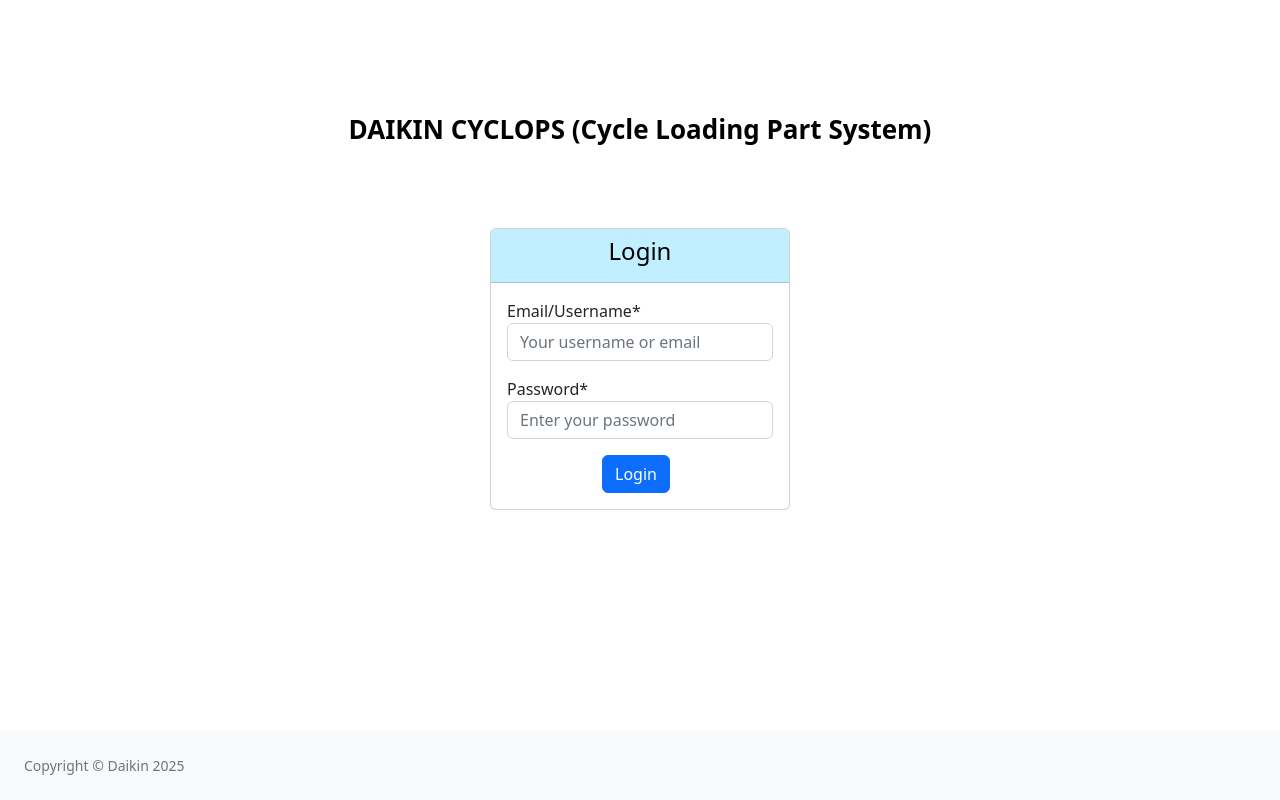
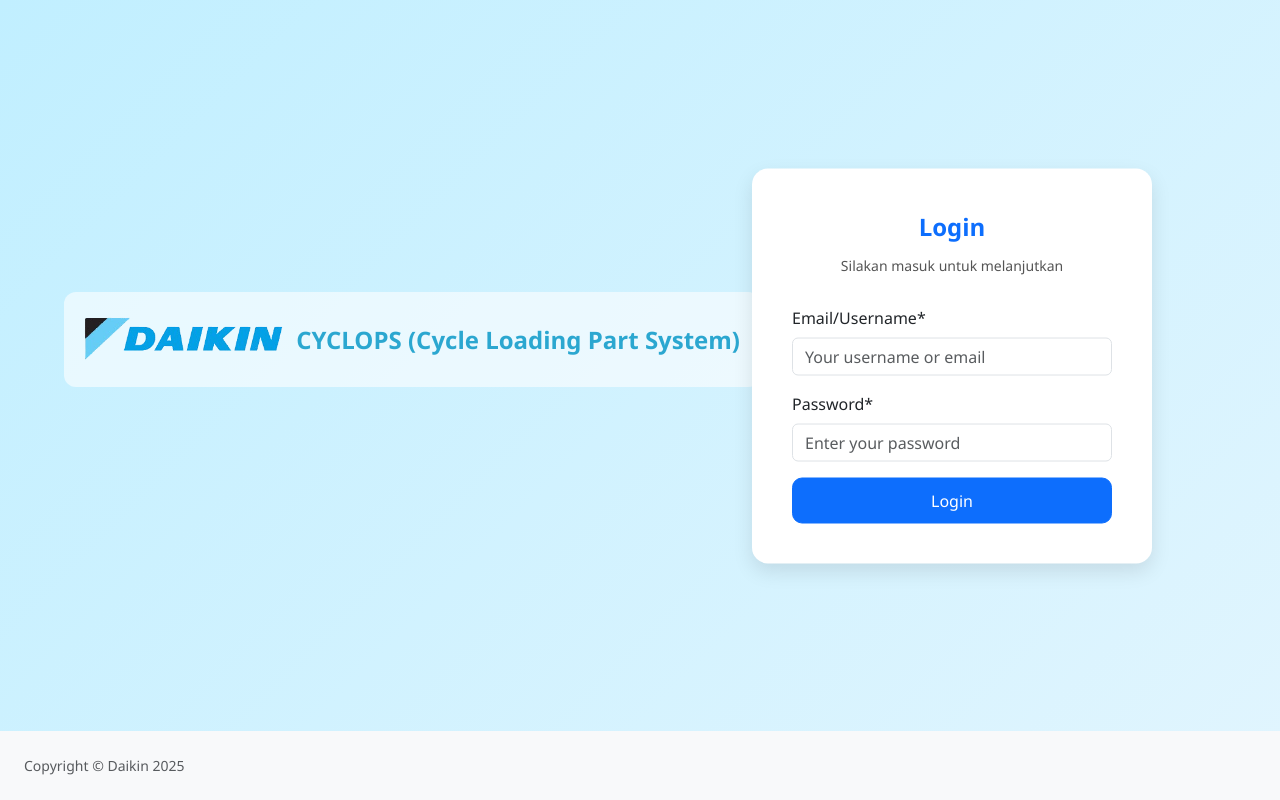
Before and after one commit to abinanel/cyclops, a CodeIgniter app: page /daikin-cyclops/index.php/auth/login in a window 1280 px wide. Run offline with CodeIgniter, Linux system fonts and the light colour scheme; some libraries are stand-ins or nearby versions.

Commit message:
Fixing login page UI dan template home menu UI

```diff
--- a/daikin-cyclops/application/views/login_form.php
+++ b/daikin-cyclops/application/views/login_form.php
@@ -3,102 +3,129 @@
 
 <head>
     <?php $this->load->view("admin/_partials/head.php") ?>
+    <link href="https://cdn.jsdelivr.net/npm/bootstrap@5.3.3/dist/css/bootstrap.min.css" rel="stylesheet">
+
     <style>
-        /* Pastikan tinggi halaman penuh dan tata letak fleksibel */
         html, body {
             height: 100%;
             margin: 0;
-            display: flex;
-            flex-direction: column;
+            background: linear-gradient(135deg, #c1efff, #e1f5fe);
+            font-family: 'Segoe UI', Tahoma, Geneva, Verdana, sans-serif;
         }
 
-        .header-container {
+        .page-wrapper {
+            position: relative;
+            height: 100%;
+        }
+
+        .login-container {
+            position: absolute;
+            top: 50%;
+            right: 10%;
+            transform: translateY(-50%);
+            background-color: white;
+            border-radius: 16px;
+            box-shadow: 0 8px 20px rgba(0, 0, 0, 0.1);
+            padding: 40px;
+            width: 100%;
+            max-width: 400px;
+        }
+
+        .login-title {
+            text-align: center;
+            font-size: 24px;
+            font-weight: 600;
+            color: #0d6efd;
+            margin-bottom: 10px;
+        }
+
+        .subtitle {
+            text-align: center;
+            font-size: 14px;
+            color: #555;
+            margin-bottom: 30px;
+        }
+
+        .form-label {
+            font-weight: 500;
+        }
+
+        .btn-primary {
+            width: 100%;
+            border-radius: 10px;
+            padding: 10px;
+        }
+
+        .invalid-feedback {
+            display: block;
+            color: red;
+            font-size: 0.9rem;
+        }
+
+        .branding {
+            position: absolute;
+            top: 40%;
+            left: 5%;
             display: flex;
             align-items: center;
-            justify-content: center;
-            text-align: center;
-            padding-top: 100px; /* Agar tidak bertumpuk dengan gambar */
+            gap: 0px;
+            font-weight: bold;
+            font-size: 24px;
+            color: #000;
+            background-color: rgba(255, 255, 255, 0.6);
+            padding: 10px 20px;
+            border-radius: 12px;
+            color:rgb(43, 167, 208);
         }
 
-        .title {
-            font-size: 26px;
-            font-weight: bold;
-            color: black;
-            background-color: rgba(255, 255, 255, 0.7); /* Tambahkan latar belakang transparan */
-            padding: 10px 20px;
-            border-radius: 5px;
-        }
-
-        /* Kontainer utama agar konten mendorong footer ke bawah */
-        .container {
-            flex: 1; /* Mengisi ruang kosong agar footer tetap di bawah */
-            display: flex;
-            justify-content: center;
-            align-items: center;
-        }
-
-        /* Pastikan footer tetap di bagian bawah */
-        footer {
-            margin-top: auto;
-        }
-
-        /* CSS untuk menengahkan elemen card */
-        .card {
-            width: 300px;
-        }
-
-        .card-header {
-            text-align: center;
-            background-color: rgb(193, 239, 255);
-            color: black;
+        .logo-daikin {
+            height: 75px;
+            width: auto;
         }
     </style>
 </head>
 
 <body>
-    <div class="header-container">
-        <span class="title">DAIKIN CYCLOPS (Cycle Loading Part System)</span>
+    <div class="page-wrapper">
+        <div class="branding">
+            <img src="<?= base_url('assets/img/daikin_login_v2.png') ?>" alt="Daikin Logo" class="logo-daikin" />
+            <span>CYCLOPS (Cycle Loading Part System)</span>
         </div>
 
-    <?php if($this->session->flashdata('message_login_error')): ?>
-        <div class="invalid-feedback">
+        <div class="login-container">
+            <div class="login-title">Login</div>
+            <div class="subtitle">Silakan masuk untuk melanjutkan</div>
+
+            <?php if ($this->session->flashdata('message_login_error')) : ?>
+                <div class="alert alert-danger text-center">
                     <?= $this->session->flashdata('message_login_error') ?>
                 </div>
             <?php endif ?>
 
-	<div class="container mt-5">
-        <div class="card" style="width: 300px; margin-top: -200px;">
-            <div class="card-header">
-                <h4 class="card-title">Login</h4>
-            </div>
-            <div class="card-body">
-                <form action="" method="post">
-                    <div class="row">
+            <form action="" method="post" novalidate>
                 <div class="mb-3">
-                            <label for="name">Email/Username*</label>
-                            <input type="text" name="username" class="form-control"
-                                placeholder="Your username or email" value="<?= set_value('username') ?>" required />
+                    <label for="username" class="form-label">Email/Username*</label>
+                    <input type="text" class="form-control" name="username" placeholder="Your username or email"
+                        value="<?= set_value('username') ?>" required />
                     <div class="invalid-feedback">
                         <?= form_error('username') ?>
                     </div>
                 </div>
+
                 <div class="mb-3">
-                            <label for="password">Password*</label>
-                            <input type="password" name="password" class="form-control"
-                                placeholder="Enter your password" value="<?= set_value('password') ?>" required />
+                    <label for="password" class="form-label">Password*</label>
+                    <input type="password" class="form-control" name="password" placeholder="Enter your password"
+                        value="<?= set_value('password') ?>" required />
                     <div class="invalid-feedback">
                         <?= form_error('password') ?>
                     </div>
                 </div>
 
-                        <div class="text-center">
-                            <input type="submit" class="btn btn-primary me-2" value="Login">
-                        </div>
-                    </div>
+                <button type="submit" class="btn btn-primary">Login</button>
             </form>
         </div>
     </div>
-	</div>
+
     <?php $this->load->view("admin/_partials/footer.php") ?>
 </body>
 
```
Also changed, not shown: daikin-cyclops/application/views/admin/_partials/navbar.php (+13 -5 lines), daikin-cyclops/application/views/admin/_partials/sidebar.php (+9 -4 lines), daikin-cyclops/application/views/admin/home.php (+26 -4 lines), daikin-cyclops/assets/img/daikin_login_v2.png (added). Lines whose indentation alone changed are shown as unchanged.
